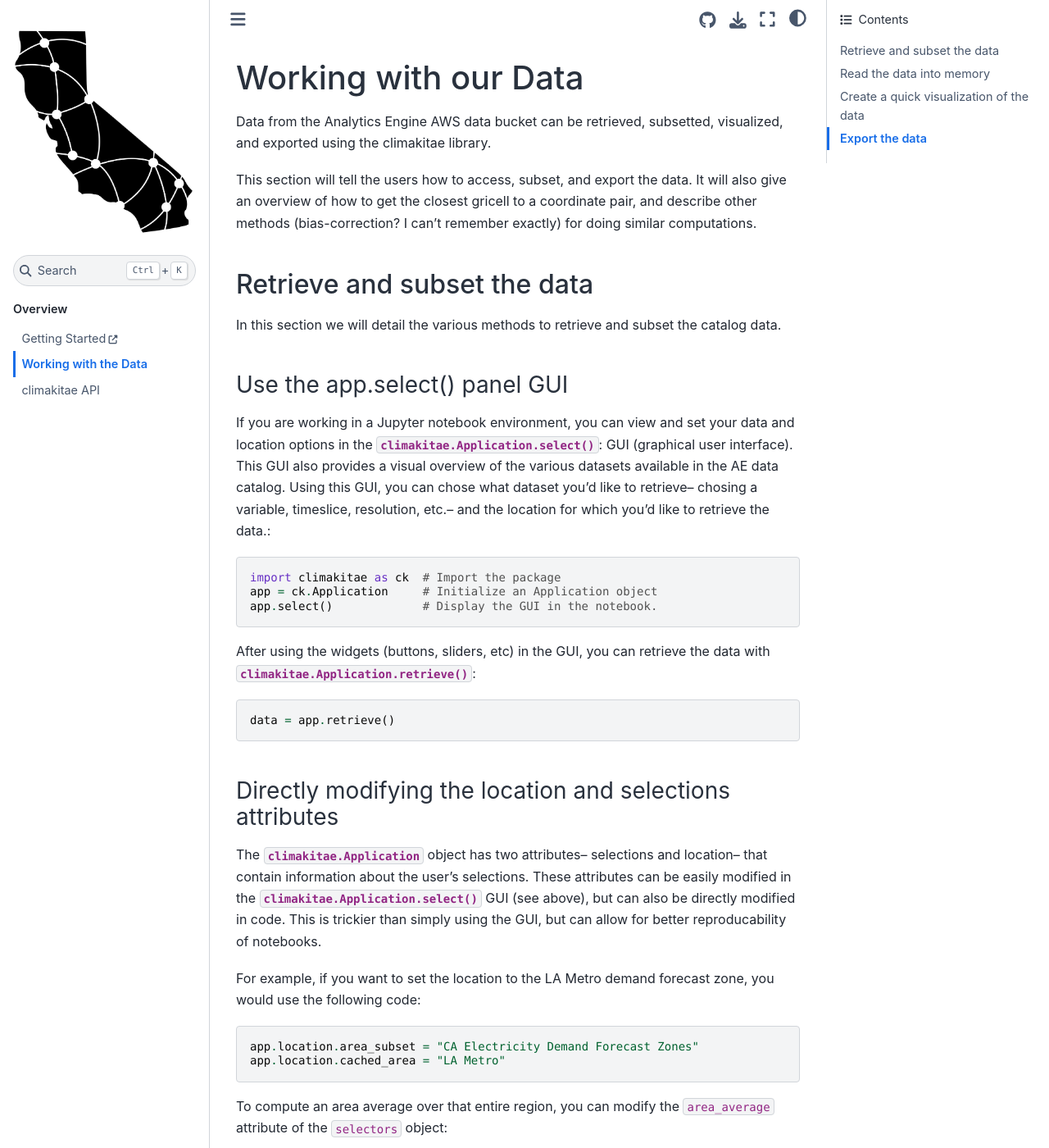
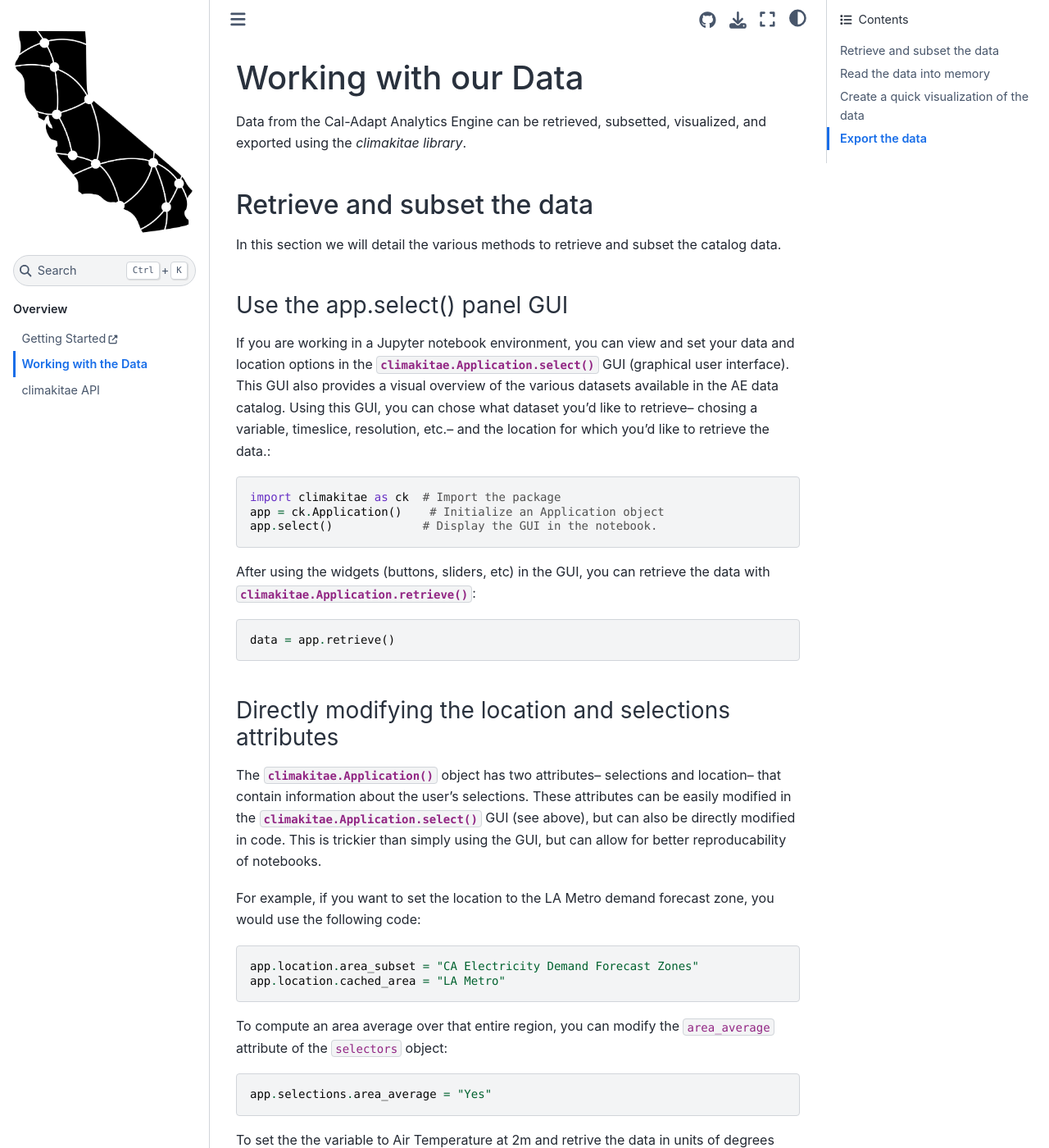
Before and after one commit to cal-adapt/climakitae, a Sphinx documentation site: the page built from docs/data.rst, in a window 1280 px wide and 1400 px high. Shown: the whole window at 82% size. Built offline with Sphinx 7.4.7 and the Sphinx Book theme 1.1.4, drawn with Linux system fonts in a browser that asks for light colours; some of the changed text lies outside the part shown.

Commit message:
improve data description;

```diff
--- a/docs/data.rst
+++ b/docs/data.rst
@@ -3,11 +3,9 @@
 **********************
 Working with our Data
 **********************
-Data from the Analytics Engine AWS data bucket can be retrieved, subsetted, visualized, and
-exported using the climakitae library.
+Data from the Cal-Adapt Analytics Engine can be retrieved, subsetted, visualized, and
+exported using the *climakitae library*.
 
-This section will tell the users how to access, subset, and export the data.
-It will also give an overview of how to get the closest gricell to a coordinate pair, and describe other methods (bias-correction? I can't remember exactly) for doing similar computations.
 
 Retrieve and subset the data
 #############################
@@ -16,13 +14,13 @@
 Use the app.select() panel GUI
 *********************************
 If you are working in a Jupyter notebook environment, you can view and set your data and location
-options in the :py:func:`climakitae.Application.select`: GUI (graphical user interface). This GUI also provides a visual overview of the various
+options in the :py:func:`climakitae.Application.select()` GUI (graphical user interface). This GUI also provides a visual overview of the various
 datasets available in the AE data catalog. Using this GUI, you can chose what dataset you'd like to
 retrieve-- chosing a variable, timeslice, resolution, etc.-- and the location for which you'd like to
 retrieve the data.::
 
    import climakitae as ck  # Import the package
-   app = ck.Application     # Initialize an Application object
+   app = ck.Application()    # Initialize an Application object
    app.select()             # Display the GUI in the notebook.
 
 After using the widgets (buttons, sliders, etc) in the GUI, you can retrieve the data with :py:func:`climakitae.Application.retrieve`: ::
@@ -32,9 +30,9 @@
 
 Directly modifying the location and selections attributes
 *********************************************************
-The :py:class:`climakitae.Application` object has two attributes-- selections and location-- that contain
+The :py:class:`climakitae.Application()` object has two attributes-- selections and location-- that contain
 information about the user's selections. These attributes can be easily modified in the
-:py:func:`climakitae.Application.select` GUI (see above), but can also be directly modified in code. This
+:py:func:`climakitae.Application.select()` GUI (see above), but can also be directly modified in code. This
 is trickier than simply using the GUI, but can allow for better reproducability of notebooks.
 
 For example, if you want to set the location to the LA Metro demand forecast zone, you would use the
@@ -63,7 +61,7 @@
 
 
 You must set these attributes using the formatting and naming conventions
-exactly as they appear in the :py:func:`climakitae.Application.select` GUI.
+exactly as they appear in the :py:func:`climakitae.Application.select()` GUI.
 For example, you must set ``timescale`` to ``hourly``, not ``Hourly``.
 
 Lastly, you'll need to retrive the data: ::
@@ -73,16 +71,16 @@
 
 Use a csv config file
 **********************
-The :py:func:`climakitae.Application.retrieve_from_csv` method can be used to retrieve data from
+The :py:func:`climakitae.Application.retrieve_from_csv()` method can be used to retrieve data from
 a csv configuration file. It just takes the filepath to the csv as an argument. Depending on the number of
-rows in the csv, different datatypes can be returned. If the csv has one row, a single :py:class:`xarray.DataArray`
+rows in the csv, different data types can be returned. If the csv has one row, a single :py:class:`xarray.DataArray`
 object will be returned. If the csv has multiple rows, we assume you want to retrieve **multiple** datasets.
 Set the function argument ``merge`` to ``False`` to return a list of :py:class:`xarray.DataArray` objects, or
 merge to ``True`` (the default value) to return a single :py:class:`xarray.Dataset` object.
 
 The csv file needs to be configured in a particular way in order for the function to properly read it in.
-The row values must match valid options in our data catalog. An example table is provided below.
-The headers of the csv must be **exactly** as they are in the following example:
+The row values must match valid options in our data catalog, and the headers of the csv must be labelled
+**exactly** as they are in the following example:
 
 .. list-table::
    :widths: 5 5 5 5 5 5 5 5 5 5
@@ -114,7 +112,7 @@
 The data is retrieved as lazily loaded Dask arrays until you chose to read the data into
 memory. You'll want to read your data into memory before plotting it, exporting it,
 or performing certain computations in order to optimize performance. To read the data
-into memory, use the :py:func:`climakitae.Application.load` method. ::
+into memory, use the :py:func:`climakitae.Application.load()` method. ::
 
    data = app.retrieve()
    data = app.load(data)
@@ -123,7 +121,7 @@
 Create a quick visualization of the data
 #########################################
 Once you've retrieved the data and read it into memory, you can generate a quick visualization
-of the data using the :py:func:`climakitae.Application.view` method. An appropriate visualization
+of the data using the :py:func:`climakitae.Application.view()` method. An appropriate visualization
 will be automatically generated depending on the dimensionality of the input data. ::
 
    app.view(data)
@@ -134,14 +132,14 @@
 Export the data
 ################
 To export the data, first chose the filetype you want to export the data to using the
-:py:func:`climakitae.Application.export_as` dropdown menu. This will allow you to choose
+:py:func:`climakitae.Application.export_as()` dropdown menu. This will allow you to choose
 between three options: netcdf, csv, and geotiff.::
 
    app.export_as()
 
 After selecting your desired output filetype, input the data you want to export and the
 desired filename (excluding the file extension) as arguments to the
-:py:func:`climakitae.Application.export_dataset` function. ::
+:py:func:`climakitae.Application.export_dataset()` function. ::
 
    export_dataset(data, "my_filename")
 
```
